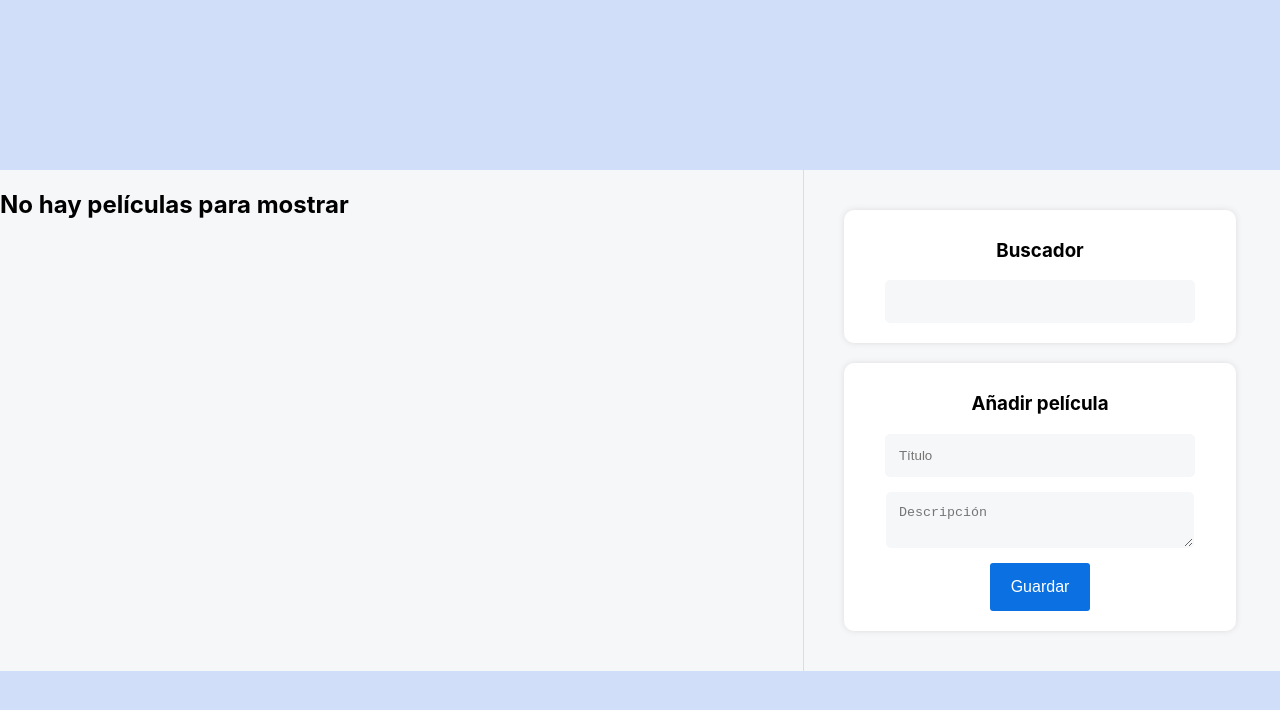
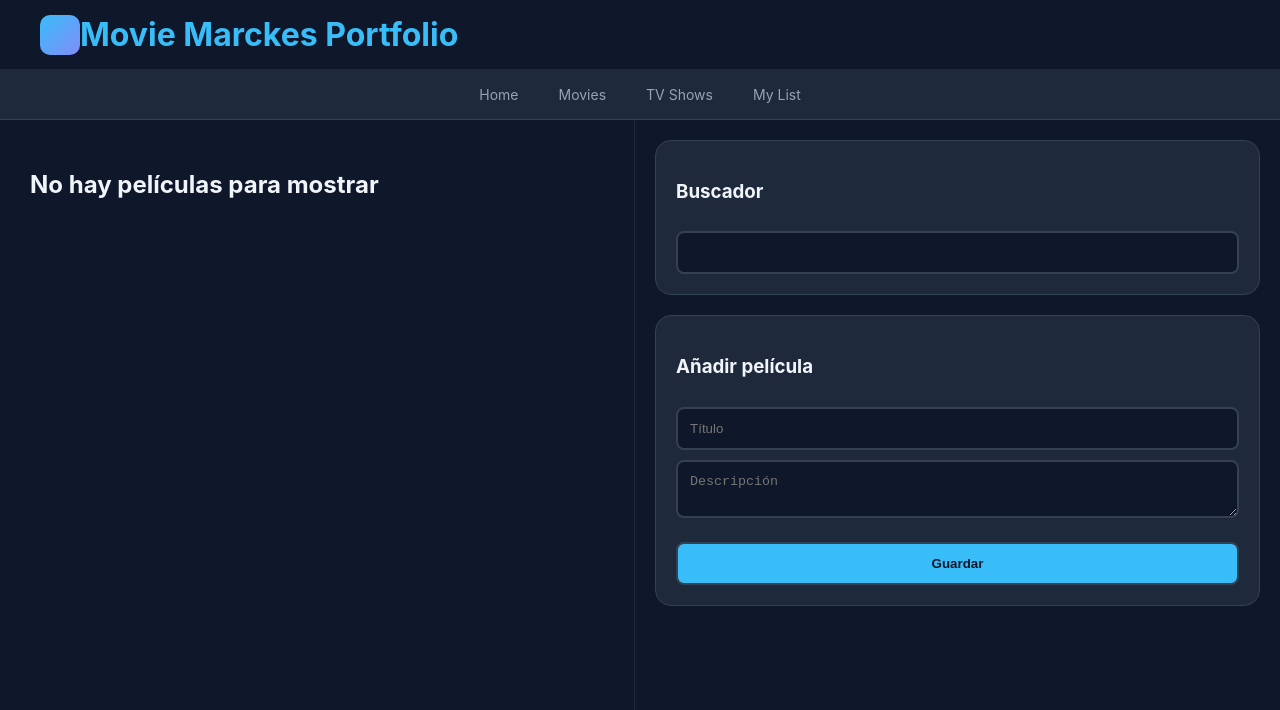
Before and after one commit to marckes04/Movie-Portfolio, a React (Create React App) app in the folder project1/: page / in a window 1280 px wide. Shown: the top 710 px of the page. Built offline with nearby package versions, Linux system fonts and the light colour scheme.

Commit message:
Added Files

```diff
--- a/project1/public/styles.css
+++ b/project1/public/styles.css
@@ -1,222 +1,185 @@
-/*ESTILOS GENERALES*/
-
-body{
-    background: #d1defa;
-    font-family: sans-serif, Arial, Helvetica;
-    text-align: center;
-    padding: 0px;
-    margin: 0px;
+/* VARIABLES DARK THEME */
+:root {
+    --bg-dark: #0f172a;      /* Fondo principal */
+    --bg-card: #1e293b;      /* Fondo de tarjetas y sidebar */
+    --accent: #38bdf8;       /* Azul brillante para resaltar */
+    --text-main: #f1f5f9;    /* Texto principal blanco hueso */
+    --text-muted: #94a3b8;   /* Texto secundario gris */
+    --input-bg: #0f172a;     /* Fondo de los inputs */
 }
 
-.layout{
-    width: 100%;
-    height: auto;
+body {
+    background-color: var(--bg-dark);
+    color: var(--text-main);
+    font-family: 'Inter', 'Segoe UI', sans-serif;
+    margin: 0;
+}
 
+#Title-Portfolio{
+    color: var(--accent);
+    text-align: center;
+    margin-top: 20px;
+    margin-bottom: 20px;
+}
+
+/* ESTRUCTURA */
+.layout {
     display: grid;
     grid-template-areas:
         "header header header header"
         "nav nav nav nav"
         "content content content lateral"
-        "footer footer footer footer"
-    ;
-    grid-template-rows: 100px 70px auto 70px;
+        "footer footer footer footer";
+    grid-template-rows: 70px 50px auto 50px;
+    min-height: 100vh;
 }
 
-/*ESTILOS CABECERA*/
+/* CABECERA DARK */
+.header {
+    grid-area: header;
+    background: var(--bg-dark);
+    display: flex;
+    align-items: center;
+    padding: 0 40px;
+    border-bottom: 1px solid #1e293b;
+}
 
-.header{
-    grid-area: header;
-
-    background: white;
-    text-align: left;
-    font-style: italic;
-
+.logo {
+    background: linear-gradient(135deg, #38bdf8, #818cf8);
+    width: 40px;
+    height: 40px;
+    border-radius: 10px;
     display: flex;
+    align-items: center;
     justify-content: center;
 }
 
-.logo{
-    background: linear-gradient(90deg, #03228f 10%, #0e73e4 100%);
-    width: 40px;
-    height: 40px;
-    border-radius: 300px;
-    margin-top: 30px;
-}
-
-.play{
-    width: 0;
-    height: 0;
-    margin-top: 15px;
-    margin-left: 16px;
-    border-left: 12px solid white;
+.play {
+    width: 0; height: 0;
+    border-left: 10px solid white;
     border-top: 6px solid transparent;
     border-bottom: 6px solid transparent;
 }
 
-.header h1{
-    margin-left: 15px;
-    margin-top: 30px;
+/* NAVEGACIÓN */
+.nav {
+    grid-area: nav;
+    background: #1e293b;
+    border-bottom: 1px solid #334155;
 }
 
-/*ESTILOS DE LA BARRA DE NAVEGACIÓN*/
-
-.nav{
-    grid-area: nav;
-    background: linear-gradient(90deg, #03228f 10%, #0e73e4 100%);
-}
-
-.nav > ul {
+.nav ul {
     display: flex;
     justify-content: center;
-    align-items: center;
     list-style: none;
-}
-
-.nav li{
-    padding: 10px;
+    margin: 0; padding: 0;
 }
 
 .nav a {
-    display: block;
-    margin-left: 30px;
-    margin-right: 30px;
-    font-size: 18px;
-    font-weight: lighter;
-    color: white;
+    color: var(--text-muted);
     text-decoration: none;
-    transition: all 300ms;
+    line-height: 50px;
+    padding: 0 20px;
+    font-size: 14px;
+    transition: 0.3s;
 }
 
-.nav a:hover{
-    transform: scale(1.1, 1.1);
+.nav a:hover {
+    color: var(--accent);
 }
 
-/*ESTILOS PARA EL CONTENIDO PRINCIPAL*/
-
-.content{
+/* CONTENIDO Y TARJETAS */
+.content {
     grid-area: content;
-    background: #f6f7f9;
-
-    display: flex;
-    flex-flow: row wrap;
-    justify-content: flex-start;
-    align-items: flex-start;
-    flex-grow: 1;
+    padding: 30px;
+    display: grid;
+    grid-template-columns: repeat(auto-fill, minmax(300px, 1fr));
+    gap: 20px;
 }
 
-.peli-item{
-    flex-grow: 1;
-    background: white;
-    border-radius: 10px;
-    box-shadow: 0px 0px 6px #ddd;
-    margin: 20px;
-    padding-top: 60px;
-    padding-bottom: 60px;
-    padding-left: 25px;
-    padding-right: 25px;
+.peli-item {
+    background: var(--bg-card);
+    border: 1px solid #334155;
+    border-radius: 16px;
+    padding: 25px;
+    transition: all 0.3s ease;
 }
 
-button,
-input[type="submit"],
-input[type="button"]{
-    width: 100px;
-    background: #0b70e1;
-    color: white;
-    border: 0;
-    outline: 0;
-    padding:15px;
-    border-radius: 3px;
-    margin-top:15px;
-    text-transform: capitalize;
-    font-size: 16px;
-    font-weight: 500;
-    cursor: pointer;
-    transition: all 300ms;
+.peli-item:hover {
+    border-color: var(--accent);
+    transform: translateY(-4px);
+    box-shadow: 0 10px 30px rgba(0, 0, 0, 0.5);
 }
 
-.peli-item .edit{
-    background: #ff914d;
-    margin-right: 7px;
+.peli-item .title { color: var(--accent); margin-bottom: 10px; }
+.peli-item .description { color: var(--text-muted); font-size: 14px; }
+
+/* BOTONES */
+button, input[type="submit"] {
+    border: none;
+    padding: 10px 18px;
+    border-radius: 8px;
+    font-weight: bold;
+    cursor: pointer;
+    transition: 0.2s;
 }
 
-.peli-item .edit:hover{
-    background: #e77b00;
+.edit { background: rgba(56, 189, 248, 0.1); color: var(--accent); margin-right: 8px; }
+.delete { background: rgba(244, 63, 94, 0.1); color: #f43f5e; }
+
+.edit:hover { background: var(--accent); color: white; }
+.delete:hover { background: #f43f5e; color: white; }
+
+/* BARRA LATERAL Y CAMPOS DE INSERCIÓN */
+.lateral {
+    grid-area: lateral;
+    background: var(--bg-dark);
+    padding: 20px;
+    border-left: 1px solid #1e293b;
 }
 
-.peli-item .delete:hover{
-    background: #9b0202;
+.lateral > div, .edit_form {
+    background: var(--bg-card);
+    padding: 20px;
+    border-radius: 16px;
+    margin-bottom: 20px;
+    border: 1px solid #334155;
 }
 
-/*ESTILOS BARRA LATERAL*/
-
-.lateral{
-    grid-area: lateral;
-    background: #f6f7f9;
-    border-left: 1px solid #ddd;
-    padding: 20px;
+/* RESALTAR LOS ESPACIOS DE INSERCIÓN */
+.lateral input, .lateral textarea, .edit_form input, .edit_form textarea {
+    width: 100%;
+    box-sizing: border-box;
+    background: var(--input-bg); /* Fondo más oscuro que la tarjeta */
+    border: 2px solid #334155;   /* Borde visible */
+    color: white;
+    padding: 12px;
+    border-radius: 8px;
+    margin-top: 10px;
+    outline: none;
+    transition: 0.3s;
 }
 
-.lateral > div{
-    box-sizing: border-box;
-    width: 90%;
-    margin: 20px;
-    padding: 20px;
-    padding-top: 10px;
-    background: white;
-    border-radius: 10px;
-    box-shadow: 0px 0px 6px #ddd;
+/* Efecto cuando haces clic para escribir */
+.lateral input:focus, .lateral textarea:focus {
+    border-color: var(--accent);
+    box-shadow: 0 0 8px rgba(56, 189, 248, 0.3);
 }
 
-.lateral input[type="text"],
-.lateral input[type="text"],
-.lateral textarea,
-.edit_form input[type="text"],
-.edit_form input[type="text"],
-.edit_form textarea
-{
-    display: block;
-    margin: 0 auto;
-    margin-top: 15px;
-    padding: 12px;
-    border-radius: 5px;
-    background: #f6f7f9;
-    color: #454545;
-    width: 80%;
-    opacity: 4;
-    outline: 0;
-    border-color: transparent;
+#save {
+    width: 100%;
+    background: var(--accent);
+    color: var(--bg-dark);
+    margin-top: 20px;
 }
 
-.edit_form{
-    border-top: 1px solid #ddd;
-    margin-top: 10px;
+/* PIE DE PÁGINA */
+.footer {
+    grid-area: footer;
+    background: var(--bg-dark);
+    border-top: 1px solid #1e293b;
+    color: var(--text-muted);
+    line-height: 50px;
+    padding: 0 40px;
+    font-size: 12px;
 }
-
-/*ESTILOS PARA EL PIE DE PÁGINA*/
-.footer{
-    grid-area: footer;
-
-    background: #d1defa;
-    color: #454545;
-    border-top: 1px solid white;
-    text-align: left;
-    line-height: 68px;
-    padding-left: 25px;
-}
-
-.footer a{
-    color: #0b468a;
-    text-decoration: none;
-}
-
-@media (max-width: 1085px){
-    .content {
-        flex-flow: column wrap;
-        justify-content: center;
-        align-items: center;
-    }
-
-    .peli-item{
-        width: 80%;
-    }
-}
--- a/project1/src/App.js
+++ b/project1/src/App.js
@@ -8,7 +8,22 @@ function App() {
   const [listadoState, setListadoState] = useState([]);
 
   return (
+
+
     <div className="layout">
+      <header className="header">
+        <div className="logo"></div>
+        <h1 id="Title-Portfolio">Movie Marckes Portfolio</h1>
+      </header>
+      <nav className="nav">
+        <ul>
+          <li><a href="#">Home</a></li>
+          <li><a href="#">Movies</a></li>
+          <li><a href="#">TV Shows</a></li>
+          <li><a href="#">My List</a></li>
+        </ul>
+      </nav>
+
       <section id="content" className="content">
         <Lists listadoState={listadoState} setListadoState={setListadoState} />
       </section>
```
